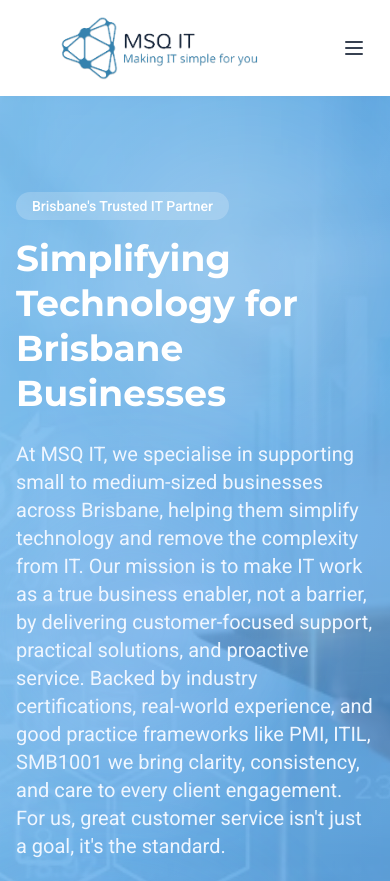
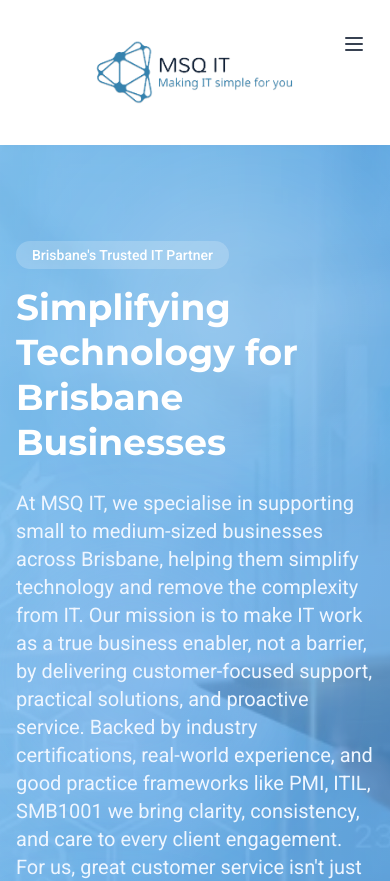
Before and after one commit to MSQIT-bne/msq-it-website, a Next.js app: page / in a window 390 px wide. Shown: the top 881 px of the page. Built offline with nearby package versions, Linux system fonts and the light colour scheme.

Commit message:
Center navbar for improved aesthetics

```diff
--- a/components/Navbar.js
+++ b/components/Navbar.js
@@ -20,9 +20,9 @@
   return (
     <nav className="bg-white shadow-md">
       <div className="max-w-7xl mx-auto px-4 sm:px-6 lg:px-8">
-        <div className="flex justify-between h-24">
-          <div className="flex">
-            <div className="flex-shrink-0 flex items-center">
+        <div className="flex flex-col md:flex-row items-center justify-between h-auto md:h-24 py-4">
+          {/* Logo - centered on mobile, left on desktop */}
+          <div className="flex justify-center md:justify-start w-full md:w-1/4">
             <Link href="/" className="flex items-center">
               <div className="w-72 h-auto">
                 <Image
@@ -36,10 +36,9 @@
               </div>
             </Link>
           </div>
-          </div>
 
-          {/* Desktop menu */}
-          <div className="hidden md:flex items-center space-x-8">
+          {/* Desktop menu - centered */}
+          <div className="hidden md:flex items-center justify-center w-full md:w-2/4">
             <div className="flex space-x-8">
               {navigation.map((item) => (
                 <Link key={item.name} href={item.href} className="text-gray-700 hover:text-primary px-3 py-2 text-sm font-medium">
@@ -52,8 +51,11 @@
             </Link> */}
           </div>
 
+          {/* Empty div for balance on desktop */}
+          <div className="hidden md:block w-1/4"></div>
+
           {/* Mobile menu button */}
-          <div className="md:hidden flex items-center">
+          <div className="md:hidden absolute top-6 right-4">
             <button
               onClick={toggleMenu}
               className="inline-flex items-center justify-center p-2 rounded-md text-gray-700 hover:text-primary hover:bg-gray-100 focus:outline-none focus:ring-2 focus:ring-inset focus:ring-primary"
```
Lines whose indentation alone changed are shown as unchanged.
